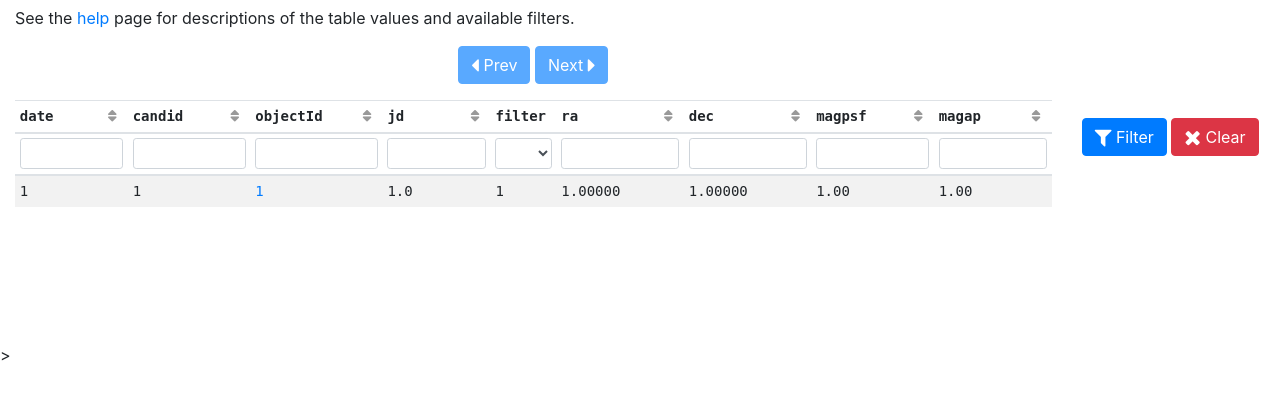
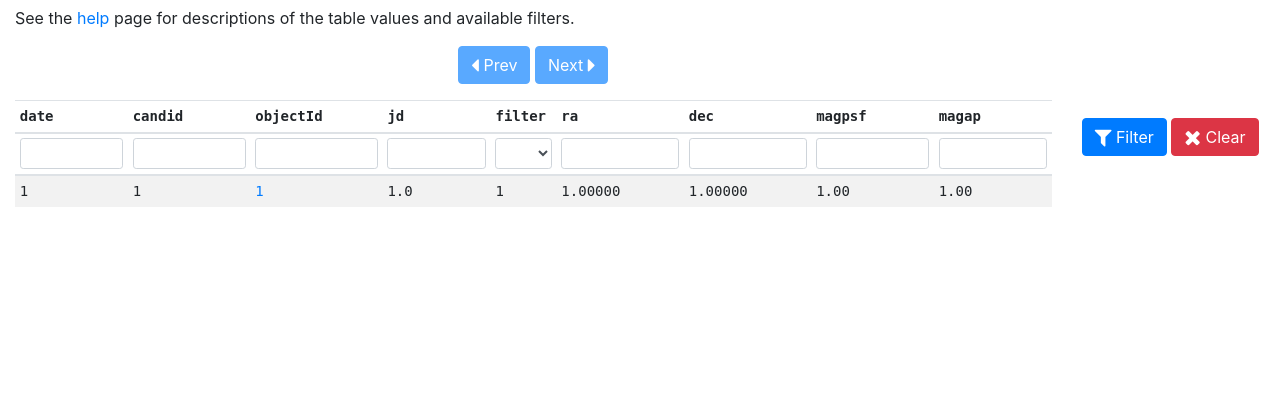
Before and after one commit to ninahernitschek/poi_broker, a Flask app: page / in a window 1280 px wide. Shown: the part 140-560 px from the top of the page. Run offline with Flask 2, Linux system fonts and the light colour scheme; tables that the repository leaves empty hold one stand-in row (values such as "Sample post"); some libraries are stand-ins or nearby versions.

```diff
--- a/templates/base.html
+++ b/templates/base.html
@@ -61,9 +61,6 @@
     <link rel="stylesheet" type="text/css" href="/static/css/base.css">
     {% endblock %}
 
-    <!--Bootstrap-->
-    <link rel="stylesheet" href="https://stackpath.bootstrapcdn.com/bootstrap/4.1.3/css/bootstrap.min.css" integrity="sha384-MCw98/SFnGE8fJT3GXwEOngsV7Zt27NXFoaoApmYm81iuXoPkFOJwJ8ERdknLPMO" crossorigin="anonymous">
-
     <!-- TODO: update both? favicon -->
     <link rel="apple-touch-icon" href="/static/favicon.png">
     <link rel="shortcut icon" type="image/png" href="/static/favicon-trans.png"/>
@@ -91,33 +88,6 @@
           document.head.appendChild(link);
       }
     </script>
-    <!--Style for table sort indicators-->
-     <style>
-      th.sortable {
-        position: relative;
-      }
-
-      th.sortable::after {
-        font-family: FontAwesome;
-        content: "\f0dc";
-        position: absolute;
-        right: 12px;
-        color: #999;
-      }
-
-      th.sortable.asc::after {
-        content: "\f0d8";
-      }
-
-      th.sortable.desc::after {
-        content: "\f0d7";
-      }
-
-      th.sortable:hover::after {
-        color: #333;
-      }
-    </style>
-
   </head>
   <body {#{% if bodyClass is defined %}class="{{ bodyClass }}"{% endif %}#}>
     <!-- main CONTENT -->
@@ -125,6 +95,6 @@
     <!-- Extendable Footer -->
     {% block foot %}{% endblock %}
     <!-- Default Javascript at the end (as recommended) -->
-    {#% include 'common_js.html' %#} <!-- TODO: currently in site: -->>
+    {#% include 'common_js.html' %#} <!-- TODO: currently in site: -->
 </body>
 </html>
```
